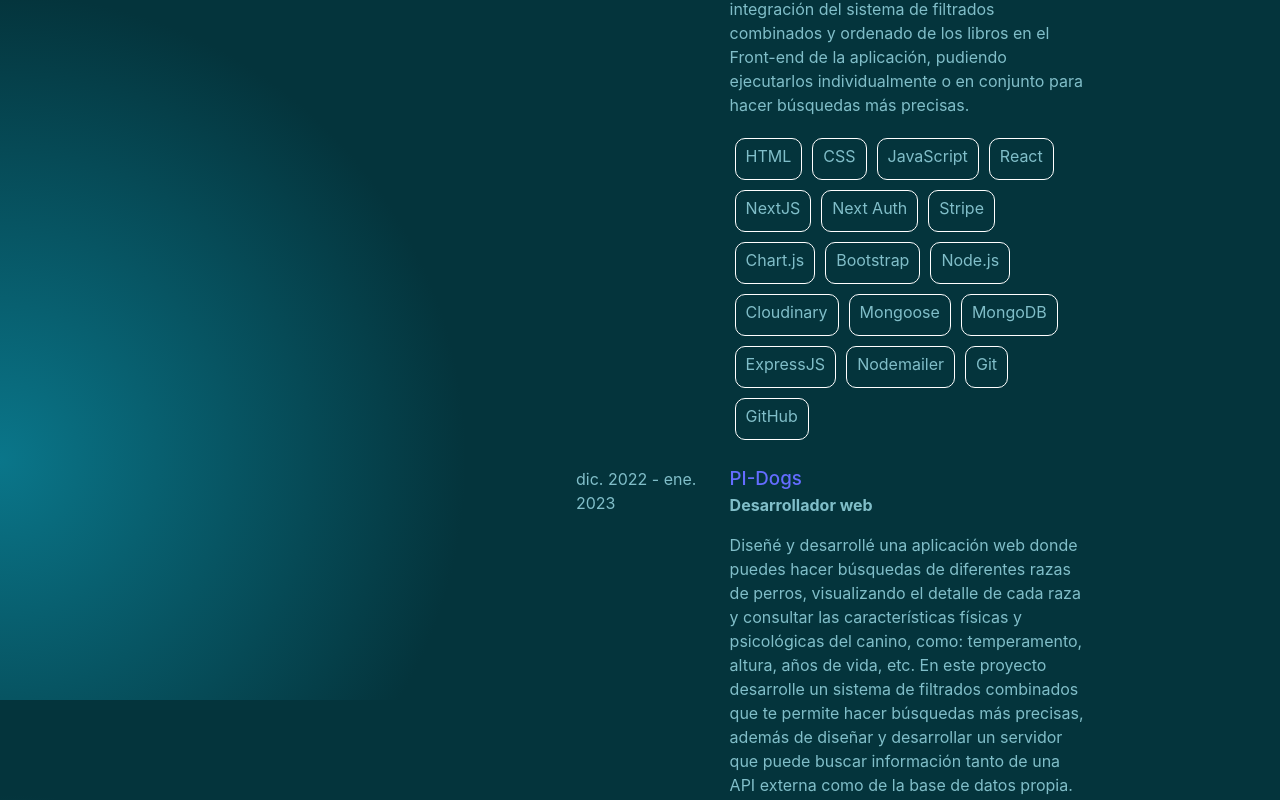
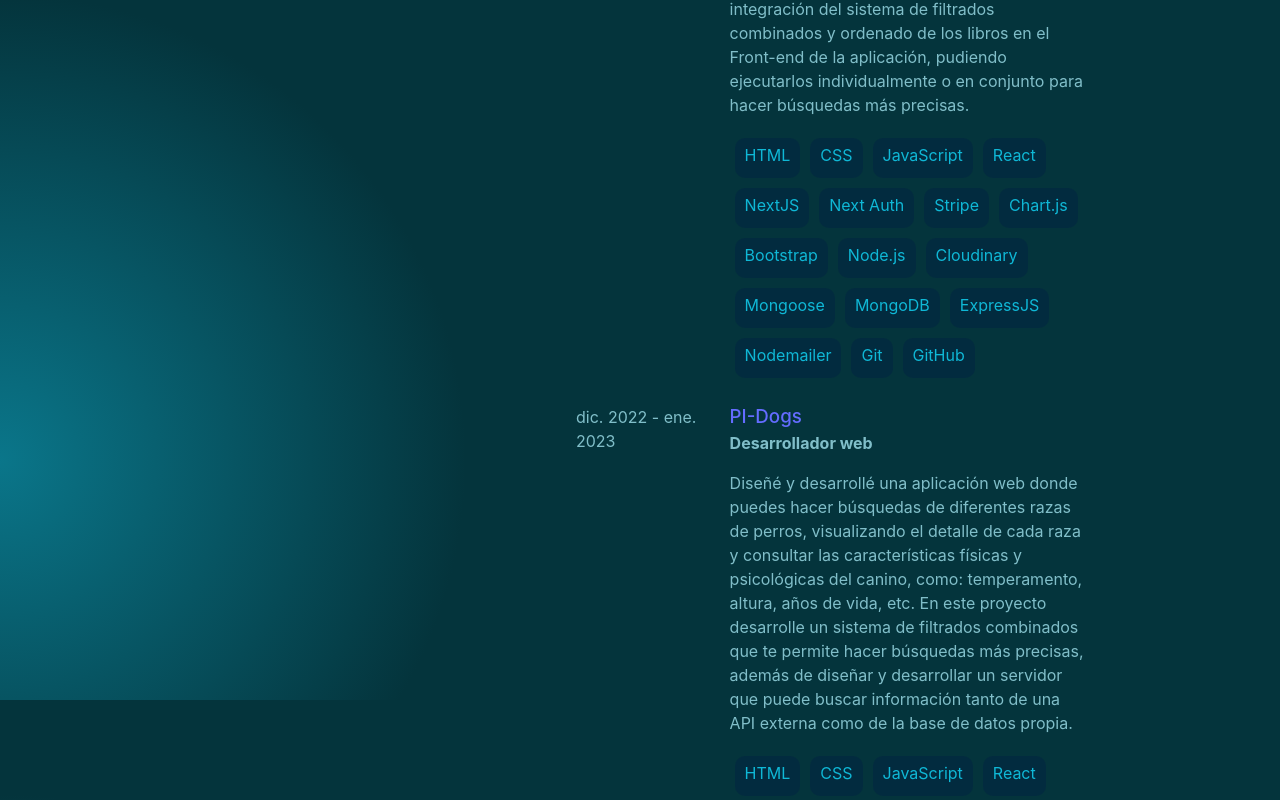
Before and after one commit to Tortoiselizard/Portafolio_Front, a React (Vite) app: page / in a window 1280 px wide. Shown: the part 900-1700 px from the top of the page. Built offline with nearby package versions, Linux system fonts and the light colour scheme.

Commit message:
change components/Experience: add background-color to "listSkills li" (line 49-50)

```diff
--- a/src/components/Experience/Experience.module.css
+++ b/src/components/Experience/Experience.module.css
@@ -41,10 +41,11 @@
 }
 
 .listSkills li {
-    border: thin solid white;
     height: 30px;
     margin: 5px;
     padding: 5px 10px;
     display: inline-block;
     border-radius: 10px;
+    background-color: rgba(1, 25, 74, 0.3);
+    color: #0FB8D6;
 }
```
